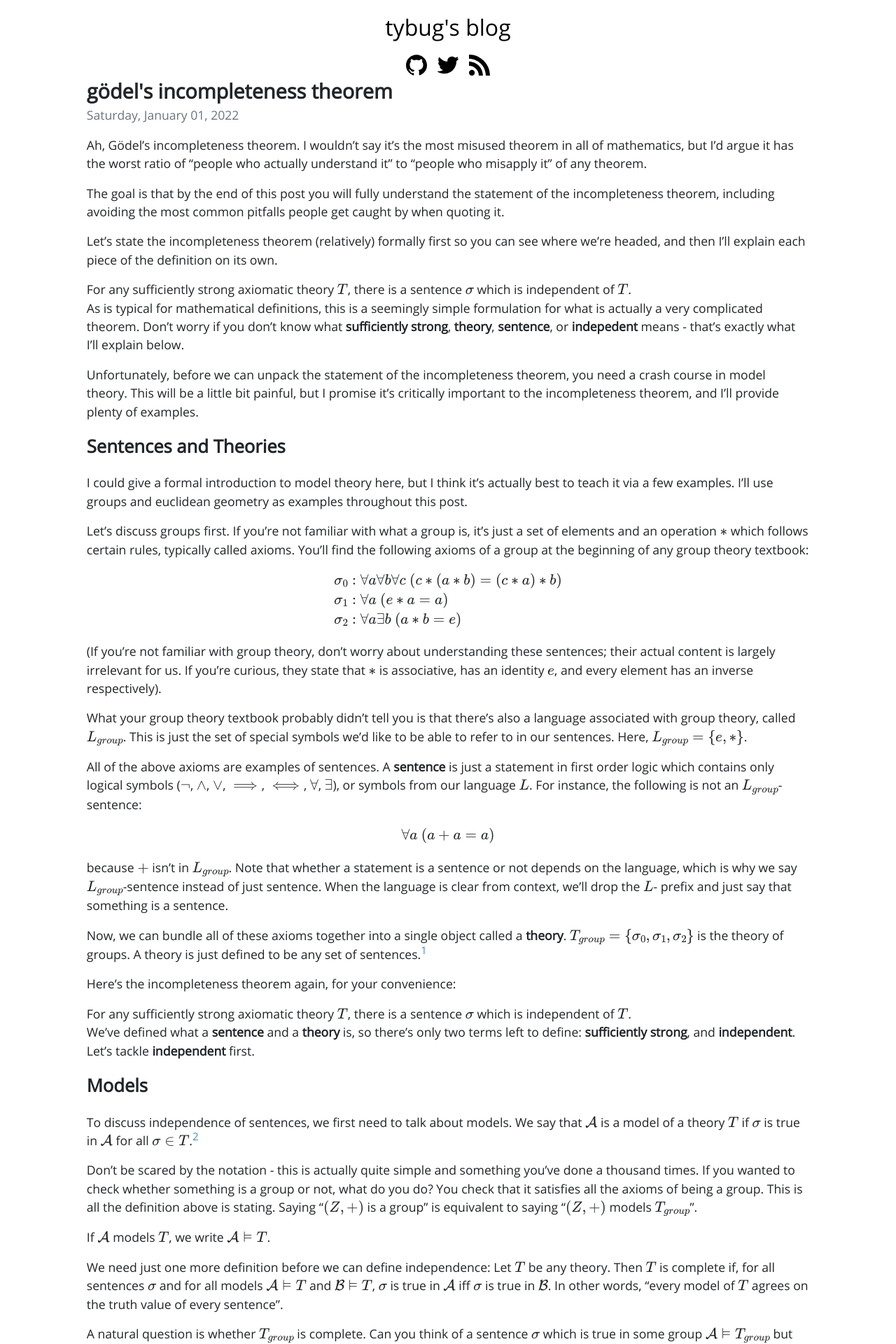
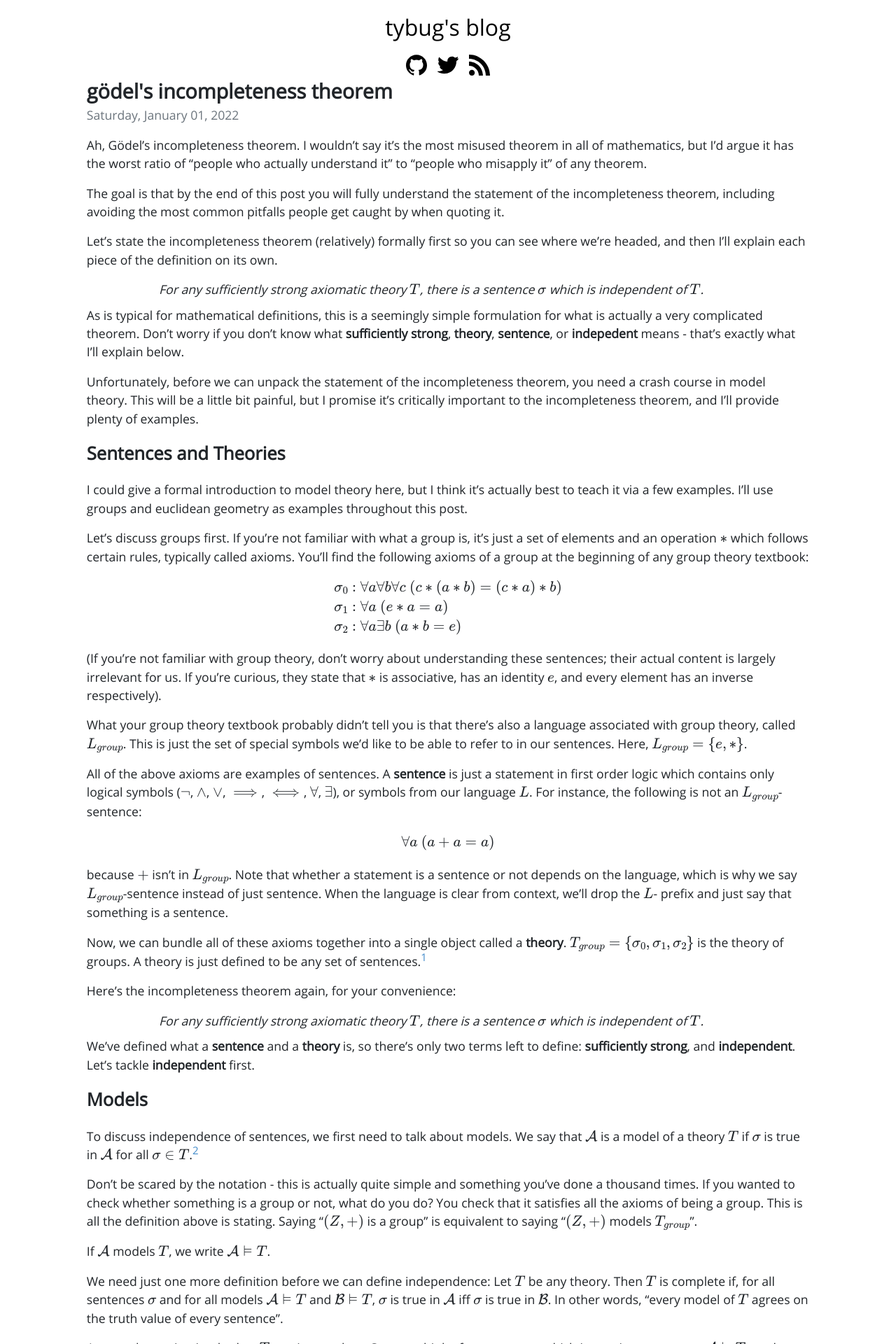
Before and after one commit to Liam-DeVoe/liam-devoe.github.io, a Jekyll site: the page built from _posts/2022-01-01-godels-incompleteness-theorem.md, in a window 1280 px wide. Shown: the top 1920 px of the page at 70% size. Built offline with Jekyll 4.4.1, drawn with Linux system fonts in a browser that asks for light colours; nearby versions of some CDN libraries; some web fonts are replaced; formulas are drawn with MathJax 3.

Commit message:
add quote container

```diff
--- a/static/styles/theme.scss
+++ b/static/styles/theme.scss
@@ -71,6 +71,14 @@ h5 {
 h6 {
   font-size: 1rem;
 }
+
+.quote {
+  width: 80%;
+  margin: auto;
+  margin-bottom: 10px;
+  font-style: italic;
+}
+
 .container {
   // max-width: 750px;
   width: 85%;
```
